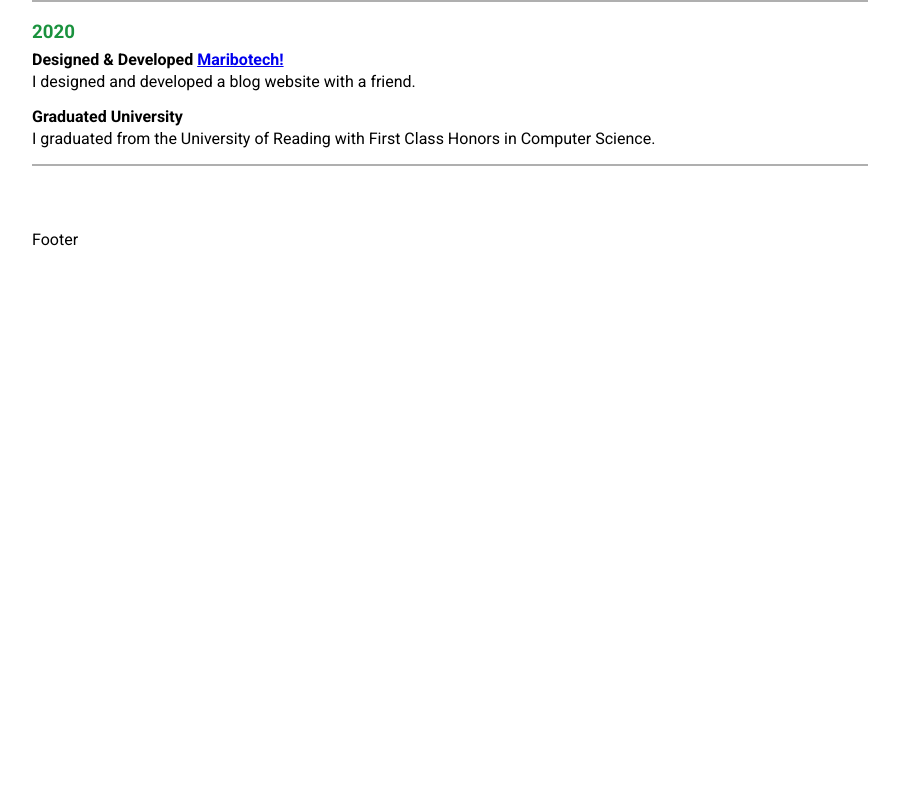
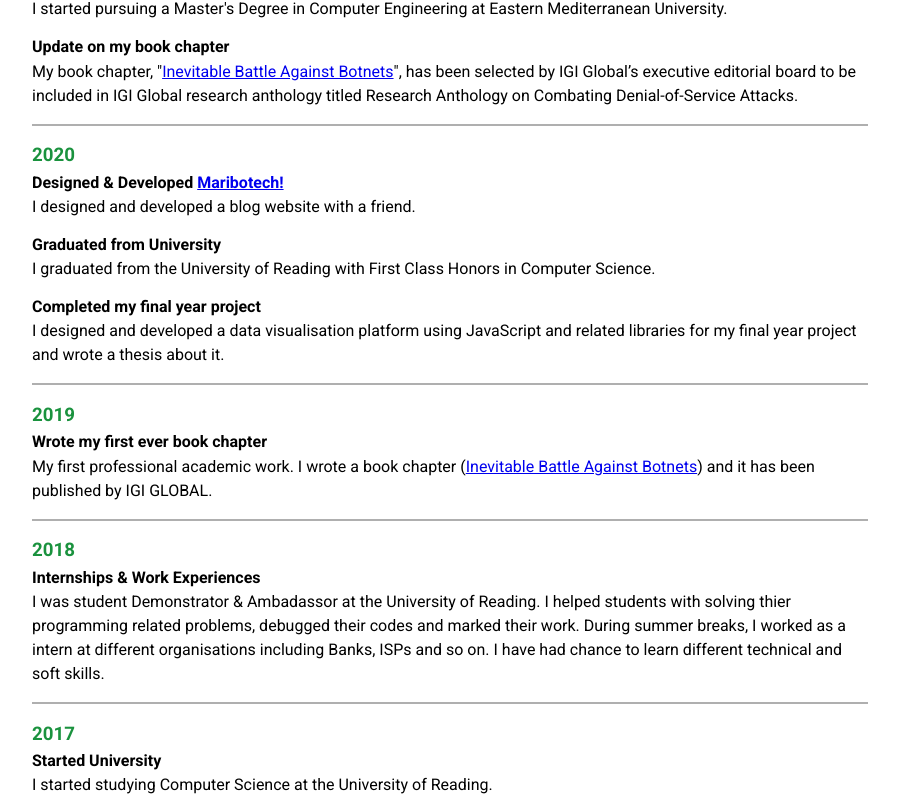
Before and after one commit to ibrahimFirat99/PersonalPortfolio, a Next.js app: page / in a window 1280 px wide. Shown: the part 613-1420 px from the top of the page, without its empty margins (190-1089 px from the left). Before the commit the page ends 862 px from the top, so only its background shows below. Built offline with nearby package versions, Linux system fonts and the light colour scheme.

Commit message:
About me section done

```diff
--- a/components/About/About.js
+++ b/components/About/About.js
@@ -24,6 +24,7 @@ const About = () => {
       </div>
       <div className={styles.milestones}>
         <h2>Milestones</h2>
+        <p>Here are some of the important events and milestones in my life.</p>
         <div className={styles.eventWrapper}>
           <h3>2021</h3>
           <div className={styles.event}>
@@ -31,6 +32,21 @@ const About = () => {
             <p>
               I started pursuing a Master's Degree in Computer Engineering at
               Eastern Mediterranean University.
+            </p>
+          </div>
+          <div className={styles.event}>
+            <h4>Update on my book chapter</h4>
+            <p>
+              My book chapter, "
+              <a
+                href="https://www.igi-global.com/chapter/inevitable-battle-against-botnets/261968"
+                target="_blank"
+              >
+                Inevitable Battle Against Botnets
+              </a>
+              ", has been selected by IGI Global’s executive editorial board to
+              be included in IGI Global research anthology titled Research
+              Anthology on Combating Denial-of-Service Attacks.
             </p>
           </div>
         </div>
@@ -46,10 +62,64 @@ const About = () => {
             <p>I designed and developed a blog website with a friend.</p>
           </div>
           <div className={styles.event}>
-            <h4>Graduated University</h4>
+            <h4>Graduated from University</h4>
             <p>
               I graduated from the University of Reading with First Class Honors
               in Computer Science.
+            </p>
+          </div>
+          <div className={styles.event}>
+            <h4>Completed my final year project</h4>
+            <p>
+              I designed and developed a data visualisation platform using
+              JavaScript and related libraries for my final year project and
+              wrote a thesis about it.
+            </p>
+          </div>
+        </div>
+        <div className={styles.eventWrapper}>
+          <h3>2019</h3>
+          <div className={styles.event}>
+            <h4>Wrote my first ever book chapter</h4>
+            <p>
+              My first professional academic work. I wrote a book chapter (
+              <a
+                href="https://www.igi-global.com/chapter/inevitable-battle-against-botnets/228468"
+                target="_blank"
+              >
+                Inevitable Battle Against Botnets
+              </a>
+              ) and it has been published by IGI GLOBAL.
+            </p>
+          </div>
+        </div>
+        <div className={styles.eventWrapper}>
+          <h3>2018</h3>
+          <div className={styles.event}>
+            <h4>Internships & Work Experiences</h4>
+            <p>
+              I was student Demonstrator & Ambadassor at the University of
+              Reading. I helped students with solving thier programming related
+              problems, debugged their codes and marked their work. During
+              summer breaks, I worked as a intern at different organisations
+              including Banks, ISPs and so on. I have had chance to learn
+              different technical and soft skills.
+            </p>
+          </div>
+        </div>
+        <div className={styles.eventWrapper}>
+          <h3>2017</h3>
+          <div className={styles.event}>
+            <h4>Started University</h4>
+            <p>
+              I started studying Computer Science at the University of Reading.
+            </p>
+          </div>
+          <div className={styles.event}>
+            <h4>Graduated from High School</h4>
+            <p>
+              After completing my IGCSE, AS Level and A Level exams, I graduated
+              from high school.
             </p>
           </div>
         </div>
--- a/components/About/About.module.css
+++ b/components/About/About.module.css
@@ -17,7 +17,7 @@
 .wrapper .about p {
   text-align: justify;
   font-size: 1.2rem;
-  line-height: 1.5;
+  line-height: 1.6;
   margin-bottom: 1.5rem;
 }
 
@@ -41,6 +41,11 @@
 .wrapper .milestones h2 {
   border-bottom: 4px solid #0e5dc4;
   width: fit-content;
+  margin-bottom: 0rem;
+}
+
+.wrapper .milestones p {
+  margin-top: 0.4rem;
 }
 
 .wrapper .milestones .eventWrapper {
@@ -58,4 +63,5 @@
 
 .wrapper .milestones .eventWrapper .event p {
   margin-top: 0.2rem;
+  line-height: 1.5;
 }
```
